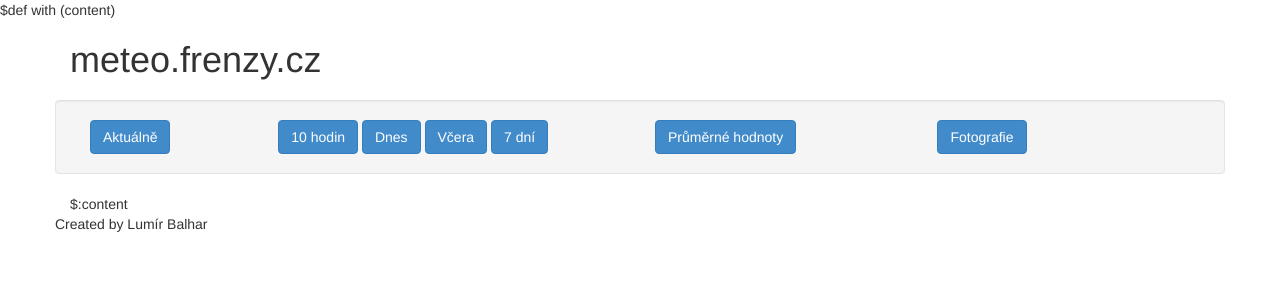
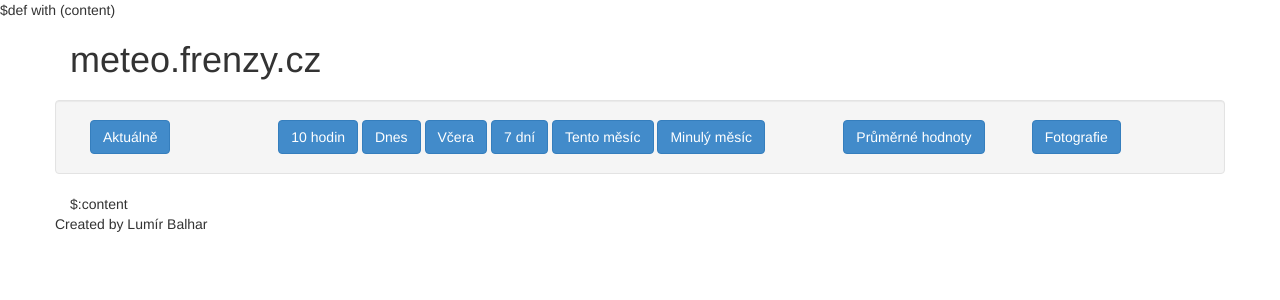
Before and after one commit to frenzymadness/tempDatabaseFE, a Python web app: template templates/layout.html in a window 1280 px wide. Shown: the top 300 px of the page. Run offline with Jinja, Linux system fonts and the light colour scheme; the template is opened without the code that fills it, so the values that code supplies are empty; some libraries are stand-ins or nearby versions.

Commit message:
Do prehledu pridany polozky pro aktualni a posledni mesic.

```diff
--- a/templates/layout.html
+++ b/templates/layout.html
@@ -35,13 +35,15 @@ $def with (content)
           <div class="col-md-2">
             <a href="/"><button type="button" class="btn btn-primary">Aktuálně</button></a>
           </div>
-          <div class="col-md-4">
+          <div class="col-md-6">
             <a href="/last/now"><button type="button" class="btn btn-primary">10 hodin</button></a>
             <a href="/last/today"><button type="button" class="btn btn-primary">Dnes</button></a>
             <a href="/last/yesterday"><button type="button" class="btn btn-primary">Včera</button></a>
             <a href="/last/week"><button type="button" class="btn btn-primary">7 dní</button></a>
+            <a href="/last/thismonth"><button type="button" class="btn btn-primary">Tento měsíc</button></a>
+            <a href="/last/lastmonth"><button type="button" class="btn btn-primary">Minulý měsíc</button></a>
           </div>
-          <div class="col-md-3">
+          <div class="col-md-2">
             <a href="/averages/"><button type="button" class="btn btn-primary">Průměrné hodnoty</button></a>
           </div>
           <div class="col-md-2">
```
Also changed, not shown: meteo.py (+9 -0 lines).
